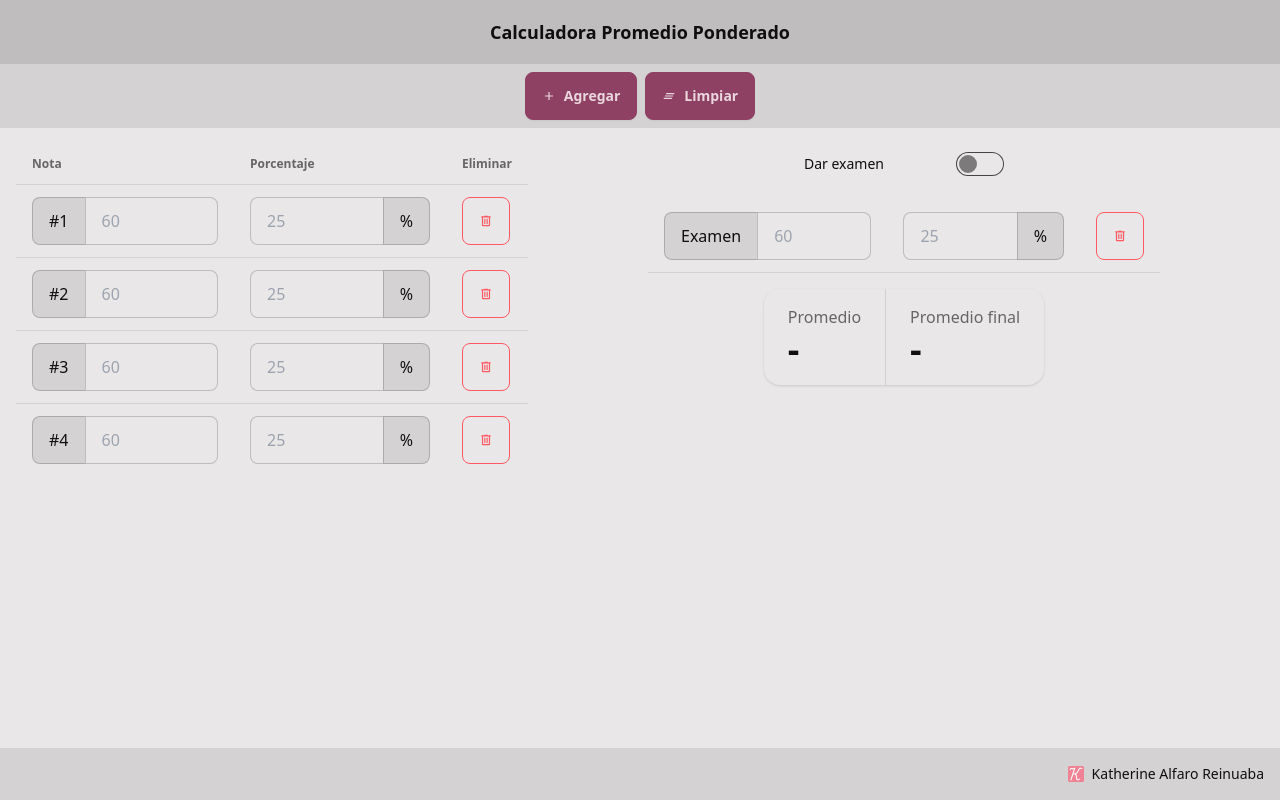
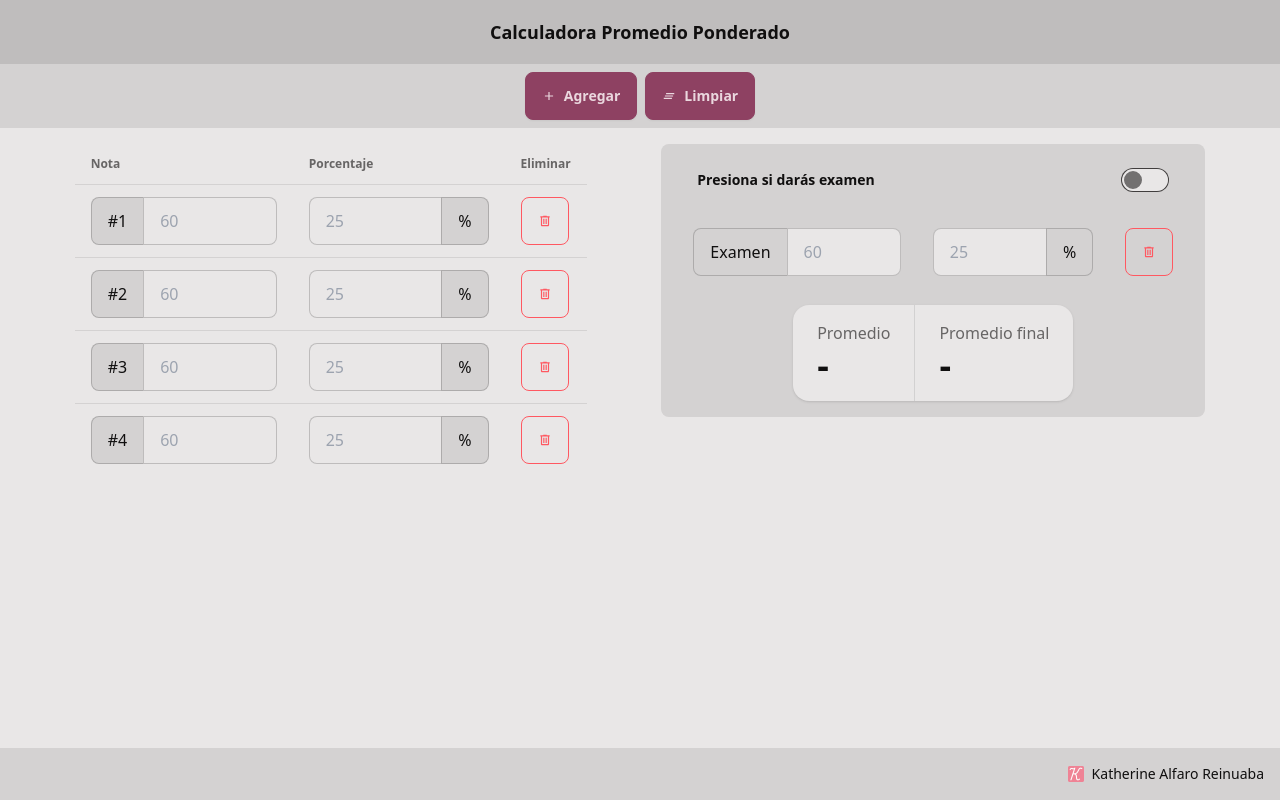
Before and after one commit to Crowleking/calculo-notas, a Vue app: page / in a window 1280 px wide. Built offline with nearby package versions, Linux system fonts and the light colour scheme.

Commit message:
cambios visuales

```diff
--- a/src/App.vue
+++ b/src/App.vue
@@ -10,13 +10,13 @@ import AppFooter from './components/AppFooter.vue'
     <app-navbar />
 
     <main
-      class="p-4 flex-grow flex gap-4 flex-col md:flex-row justify-between md:justify-around items-center md:items-start bg-base-100"
+      class="p-2 md:p-4 flex-grow gap-4 flex flex-col md:flex-row justify-between md:justify-evenly items-center md:items-start bg-base-100"
     >
-      <section class="overflow-x-auto max-h-80 md:max-h-96">
+      <section class="overflow-x-auto max-h-72 md:max-h-96">
         <grade-table />
       </section>
 
-      <section class="flex-1 w-full">
+      <section class="bg-base-200 rounded-lg p-4">
         <grade-information />
       </section>
     </main>
--- a/src/components/GradeInformation.vue
+++ b/src/components/GradeInformation.vue
@@ -7,17 +7,17 @@ const { exam } = gradesStore
 </script>
 
 <template>
-  <section class="flex flex-col gap-4 items-center">
+  <div class="flex flex-col gap-4 items-center max-w-lg">
     <!-- Check ver ingreso examen -->
-    <div class="form-control w-52">
+    <div class="form-control w-full px-4">
       <label class="label cursor-pointer">
-        <span class="label-text">Dar examen</span>
+        <span class="label-text text-md antialiased font-semibold">Presiona si darás examen</span>
         <input type="checkbox" class="toggle toggle-secondary" />
       </label>
     </div>
 
     <!-- Tabla ingreso examen -->
-    <table class="table table-xs md:table-md w-full max-w-lg">
+    <table class="table table-xs md:table-md w-full">
       <tbody>
         <table-item :note="exam" :title="'Examen'" :index="1" />
       </tbody>
@@ -35,5 +35,5 @@ const { exam } = gradesStore
         <div class="stat-value">-</div>
       </div>
     </div>
-  </section>
+  </div>
 </template>
```
